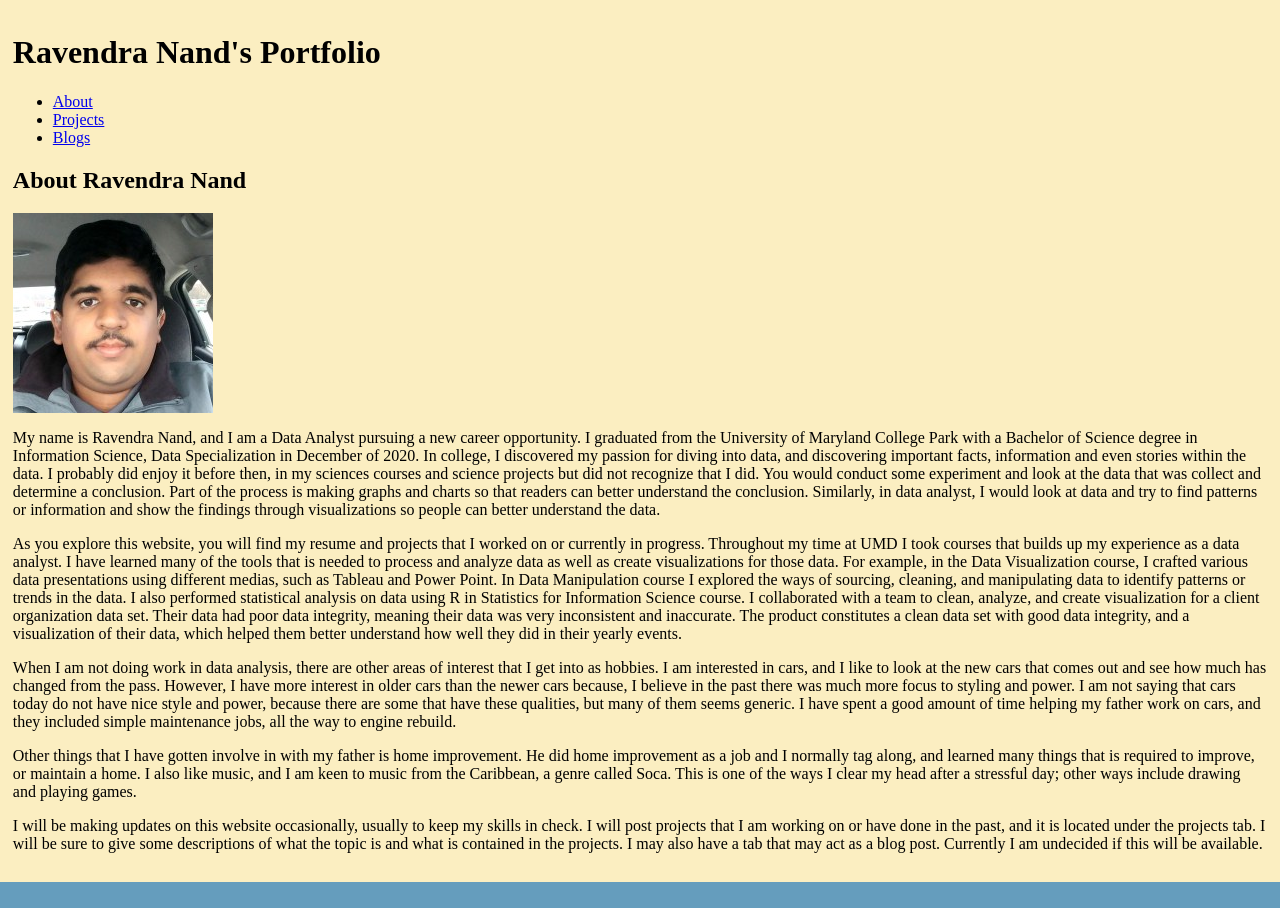
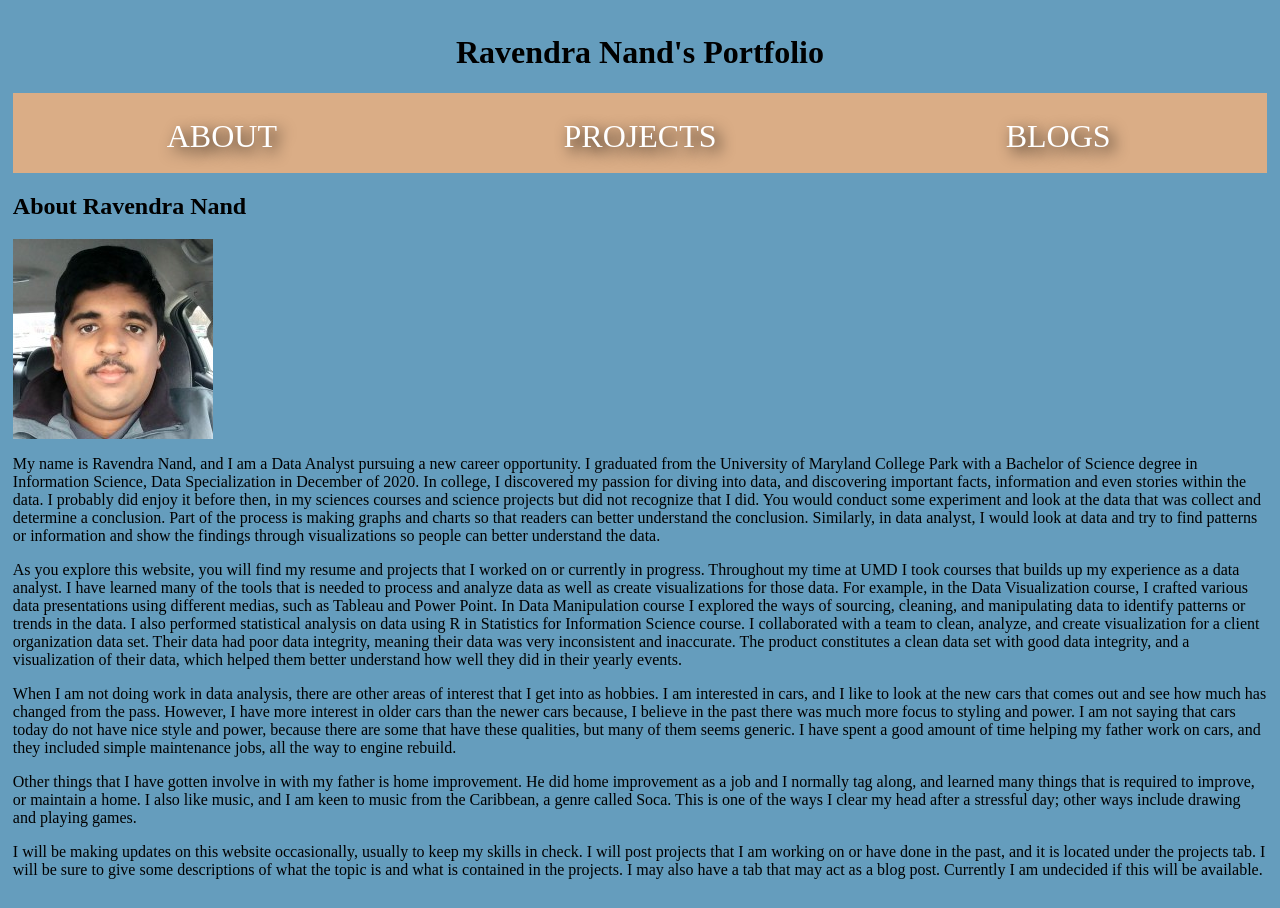
Before and after one commit to RavendraNand97/RavProjectWebsite, a website: page public/index.html in a window 1280 px wide. Before the commit the page ends 882 px from the top, so only its background shows below. Drawn offline with Linux system fonts and the light colour scheme.

Commit message:
About page styling

```diff
--- a/public/index.html
+++ b/public/index.html
@@ -27,6 +27,8 @@
                         <a href="profilepic.jpg"><img src="profilepic.jpg" alt="Profilepict"></a>
                     </div>
 
+                    <div class="mainP">
+
                          <p>
                             My name is Ravendra Nand, and I am a Data Analyst pursuing a new career opportunity. I graduated from the University of Maryland College Park with a Bachelor of Science degree in Information Science, Data Specialization in December of 2020.  In college, I discovered my passion for diving into data, and discovering important facts, information and even stories within the data. I probably did enjoy it before then, in my sciences courses and science projects but did not recognize that I did. You would conduct some experiment and look at the data that was collect and determine a conclusion. Part of the process is making graphs and charts so that readers can better understand the conclusion. Similarly, in data analyst, I would look at data and try to find patterns or information and show the findings through visualizations so people can better understand the data.
                         </p>
@@ -50,6 +52,8 @@
                     </div>
 
                 </div>
+
+            </div>
         </div>
     </div>
 </body>
--- a/public/styles.css
+++ b/public/styles.css
@@ -1,9 +1,45 @@
 body > * {
-    background-color: #fbeec1;
+    background-color: #659dbd;
     padding: 1%;
 
   }
 body {
     margin: 0 auto;
-    background-color: #659dbd;
+    background-color: #fbeec1;
+    padding:10 auto;
   }
+
+.header {
+  text-align:center;
+  }
+
+  nav {
+    height: 80px;
+    flex: 100%;
+    display: flex;
+    background-color: #daad86;
+  }
+
+  nav ul {
+    padding: 0;
+    list-style-type: none;
+    flex: 2;
+    display: flex;
+  }
+
+  nav li {
+    display: inline;
+    text-align: center;
+    flex: 1;
+  }
+
+  nav a, nav span {
+    display: inline-block;
+    font-size: 2rem;
+    height: 3rem;
+    line-height: 1.7;
+    text-transform: uppercase;
+    text-decoration: none;
+    color: white;
+    text-shadow: 5px 5px 15px rgb(0, 0, 0);
+  }
```
Lines whose indentation alone changed are shown as unchanged.
